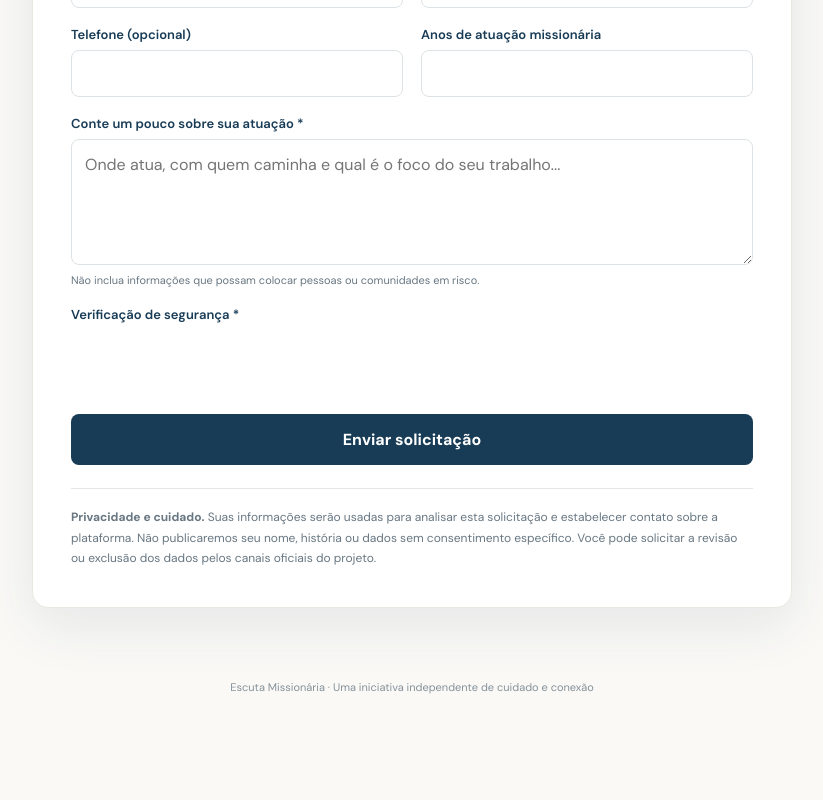
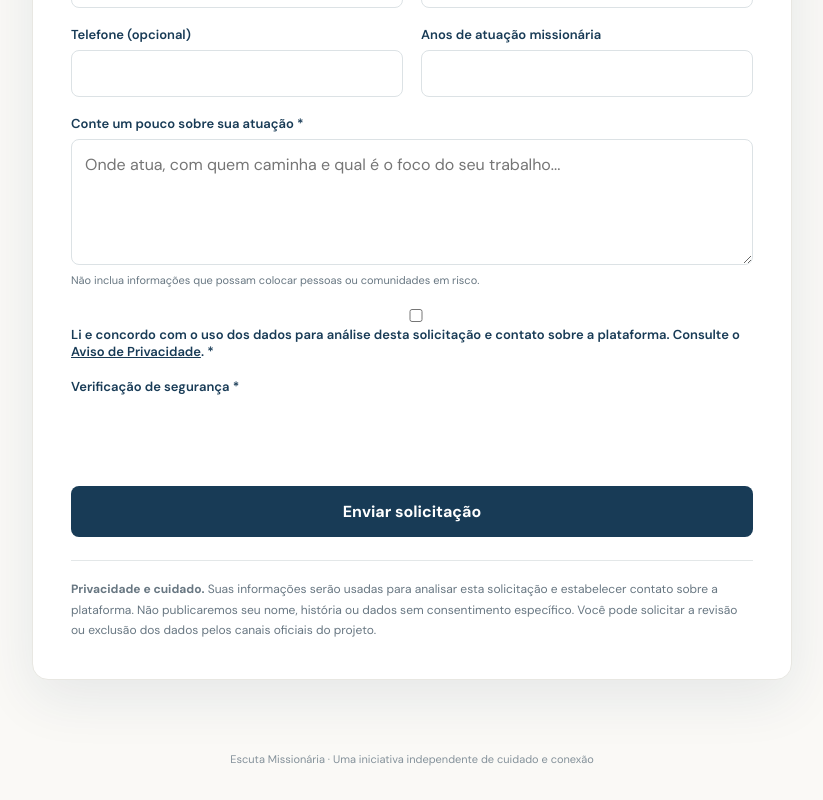
Before and after one commit to escuta-dev/escuta-missionaria, a Next.js app: page / in a window 1280 px wide. Shown: the part 801-1601 px from the top of the page, without its empty margins (228-1051 px from the left). Before the commit the page ends 1529 px from the top, so only its background shows below. Built offline with nearby package versions, Linux system fonts and the light colour scheme; no server answers.

Commit message:
Adiciona aceite expresso do aviso de privacidade no formulario

```diff
--- a/src/app/page.tsx
+++ b/src/app/page.tsx
@@ -82,6 +82,7 @@ export default function Home() {
           years_in_ministry: form.get("years_in_ministry"),
           ministry_summary: form.get("ministry_summary"),
           captcha_token: captchaToken,
+          privacy_accepted: form.get("privacy_accepted") === "on",
         }),
       });
       const result = await response.json();
@@ -160,6 +161,12 @@ export default function Home() {
                 <span className="hint">Não inclua informações que possam colocar pessoas ou comunidades em risco.</span>
               </div>
               <div className="field full">
+                <label className="consent-label">
+                  <input type="checkbox" name="privacy_accepted" required />
+                  <span>Li e concordo com o uso dos dados para análise desta solicitação e contato sobre a plataforma. Consulte o <a href="/privacidade" target="_blank" rel="noreferrer">Aviso de Privacidade</a>. *</span>
+                </label>
+              </div>
+              <div className="field full">
                 <label>Verificação de segurança *</label>
                 <div id="turnstile-widget" className="turnstile-slot" />
                 {!process.env.NEXT_PUBLIC_TURNSTILE_SITE_KEY && (
```
